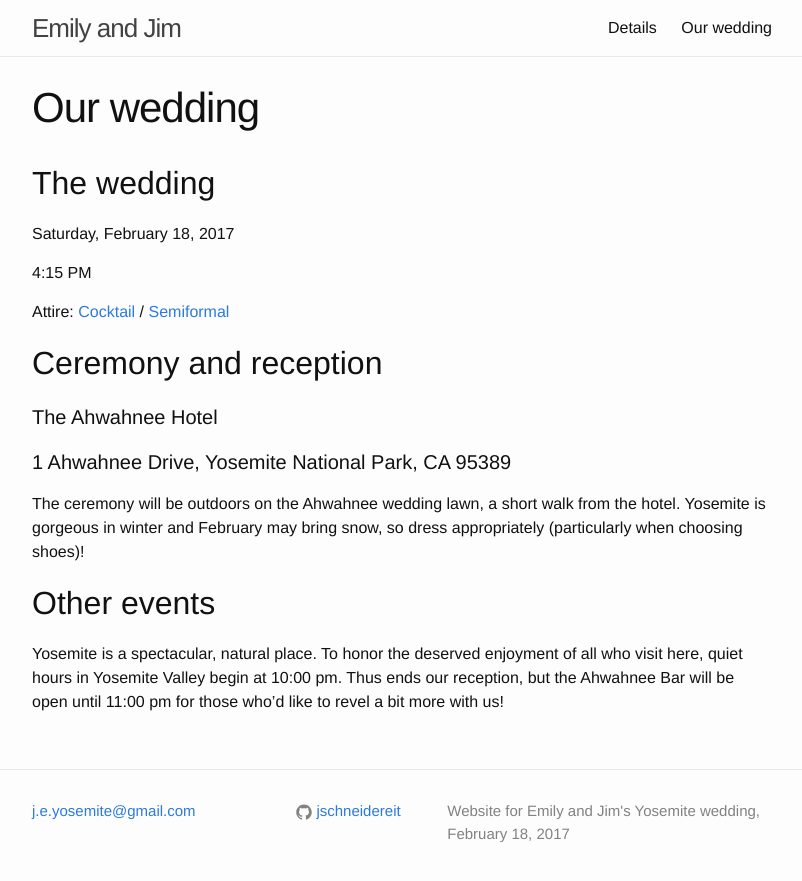
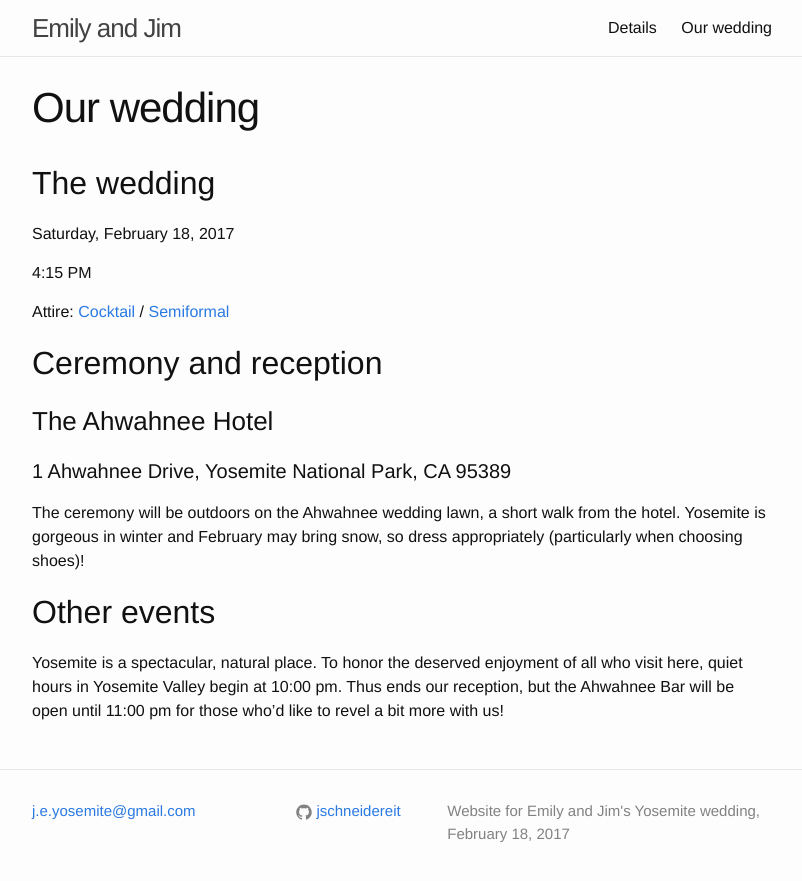
Before and after one commit to j-e-yosemite/j-e-yosemite.github.io, a Jekyll site: the page built from ourwedding.md, in a window 1280 px wide. Shown: the top 881 px of the page, without its empty margins (238-1040 px from the left). Built offline with Jekyll 4.4.1, drawn with Linux system fonts in a browser that asks for light colours.

Commit message:
Messing with sizing

```diff
--- a/ourwedding.md
+++ b/ourwedding.md
@@ -14,7 +14,7 @@ Attire: [Cocktail](https://www.youtube.com/watch?v=Of5QjLNnufg) / [Semiformal](h
 
 ## Ceremony and reception
 
-#### The Ahwahnee Hotel
+### The Ahwahnee Hotel
 
 #### 1 Ahwahnee Drive, Yosemite National Park, CA 95389
 
```
